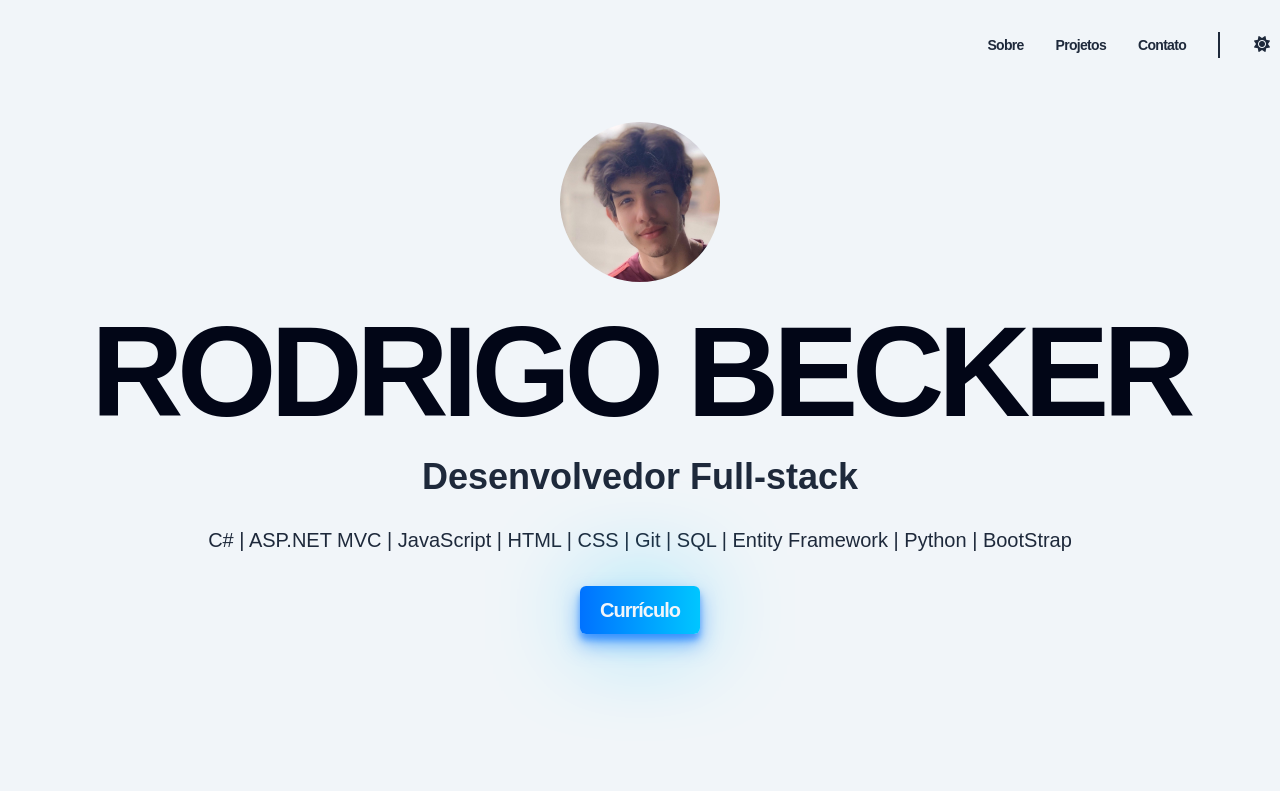
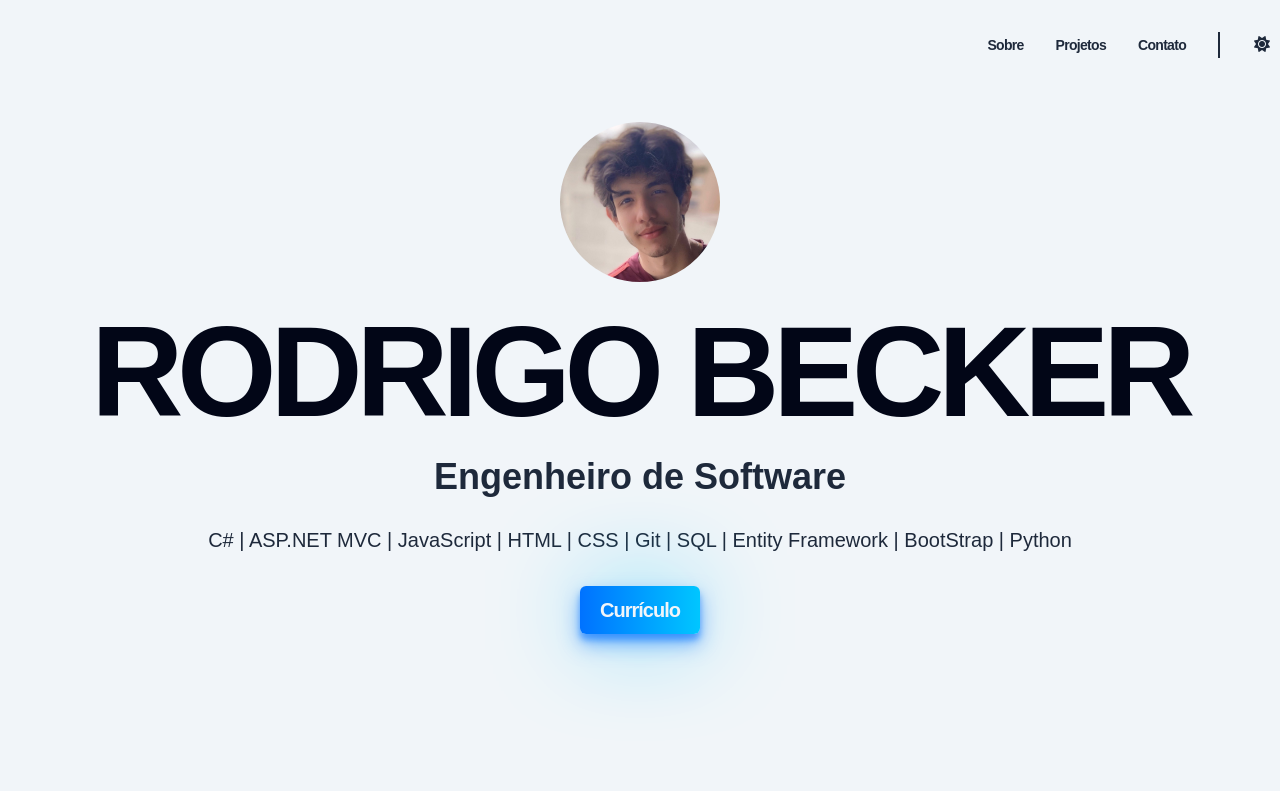
Before and after one commit to guigobecker/portfolio, a website built with Vite: page index.html in a window 1280 px wide. Shown: the top 791 px of the page. Built offline with nearby package versions, Linux system fonts and the light colour scheme; a web font is replaced by a local one.

Commit message:
Update index.html

```diff
--- a/index.html
+++ b/index.html
@@ -70,9 +70,9 @@
       <section class="hero container">
         <img class="hero__img" src="/perfil.jpeg" alt="Foto de perfil" />
         <h1 class="hero__titulo">RODRIGO BECKER</h1>
-        <h2 class="hero__subtitulo">Desenvolvedor Full-stack</h2>
+        <h2 class="hero__subtitulo">Engenheiro de Software</h2>
         <p class="hero__descricao">
-          C# | ASP.NET MVC | JavaScript | HTML | CSS | Git | SQL | Entity Framework | Python | BootStrap
+          C# | ASP.NET MVC | JavaScript | HTML | CSS | Git | SQL | Entity Framework | BootStrap | Python
         </p>
         <a
           class="hero__btn btn"
```
